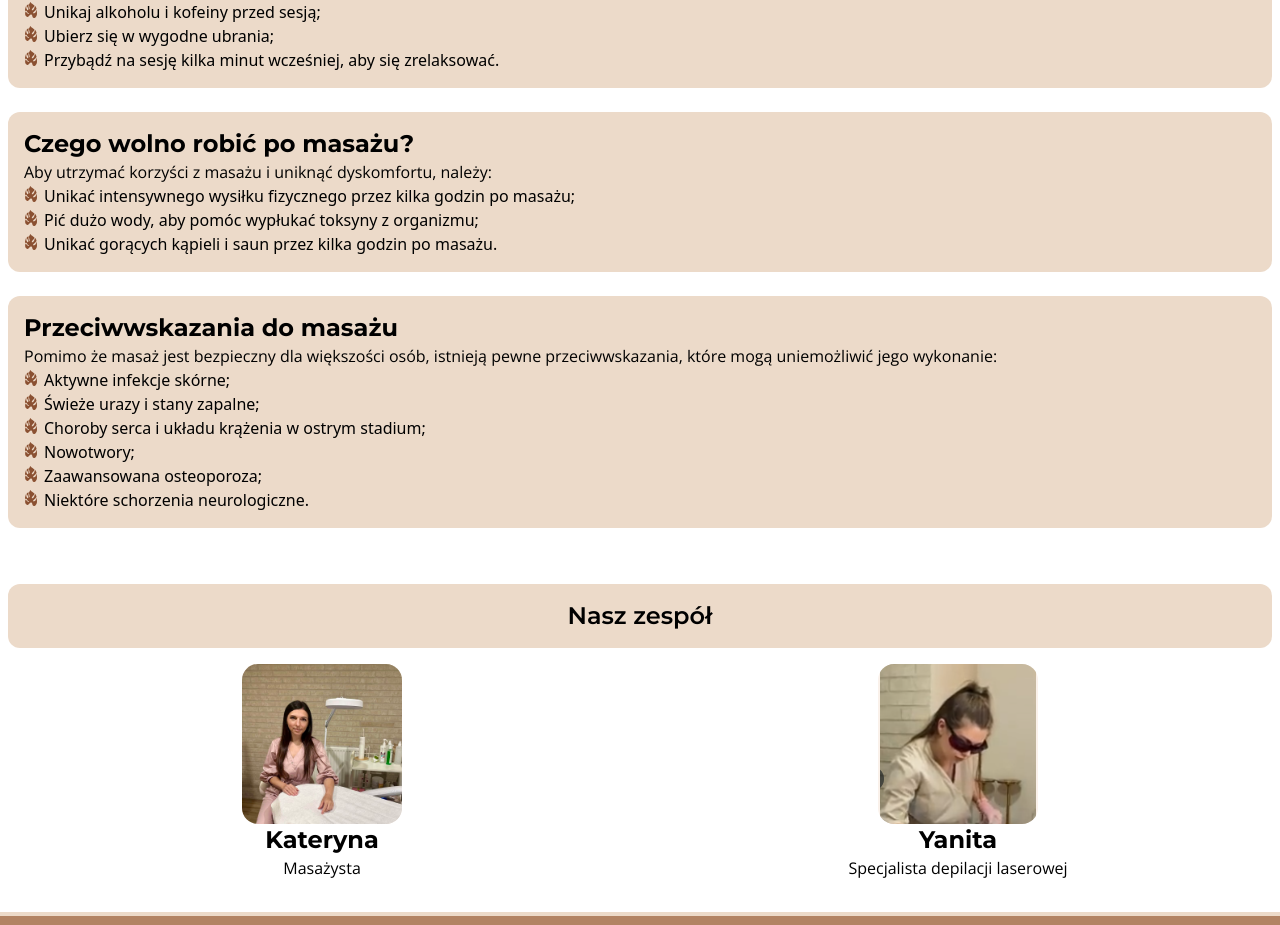
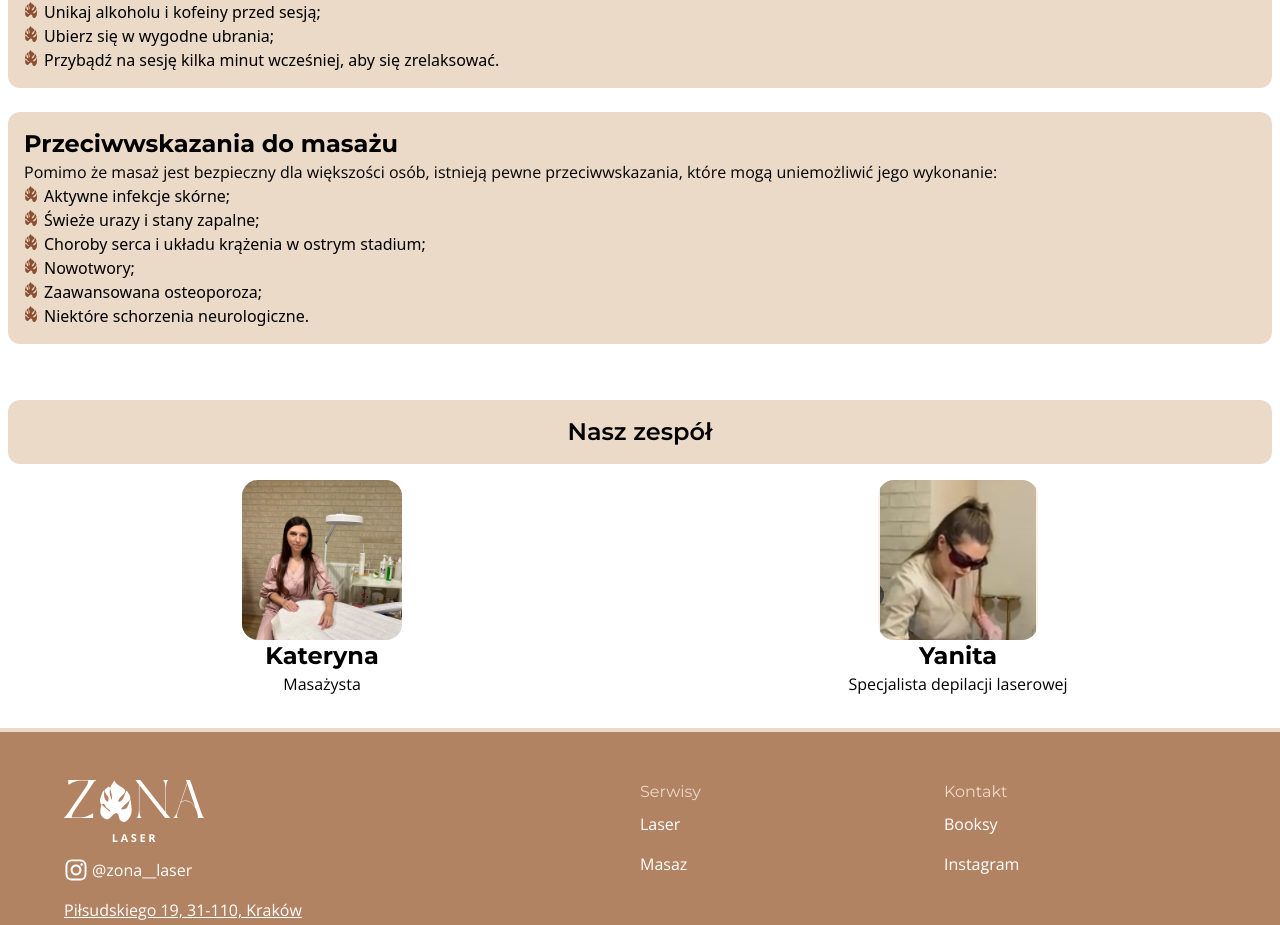
Before and after one commit to maxbezs/zona-laser, a Next.js app: page / in a window 1280 px wide. Shown: the part 10221-11146 px from the top of the page. Built offline with nearby package versions, Linux system fonts and the light colour scheme.

Commit message:
Update data.js

```diff
--- a/app/data.js
+++ b/app/data.js
@@ -305,19 +305,6 @@ export const massageInfo = [
     ],
   },
   {
-    title: "Czego wolno robić po masażu?",
-    content: [
-      "Aby utrzymać korzyści z masażu i uniknąć dyskomfortu, należy:",
-      {
-        list: [
-          "Unikać intensywnego wysiłku fizycznego przez kilka godzin po masażu;",
-          "Pić dużo wody, aby pomóc wypłukać toksyny z organizmu;",
-          "Unikać gorących kąpieli i saun przez kilka godzin po masażu.",
-        ],
-      },
-    ],
-  },
-  {
     title: "Przeciwwskazania do masażu",
     content: [
       "Pomimo że masaż jest bezpieczny dla większości osób, istnieją pewne przeciwwskazania, które mogą uniemożliwić jego wykonanie:",
```
